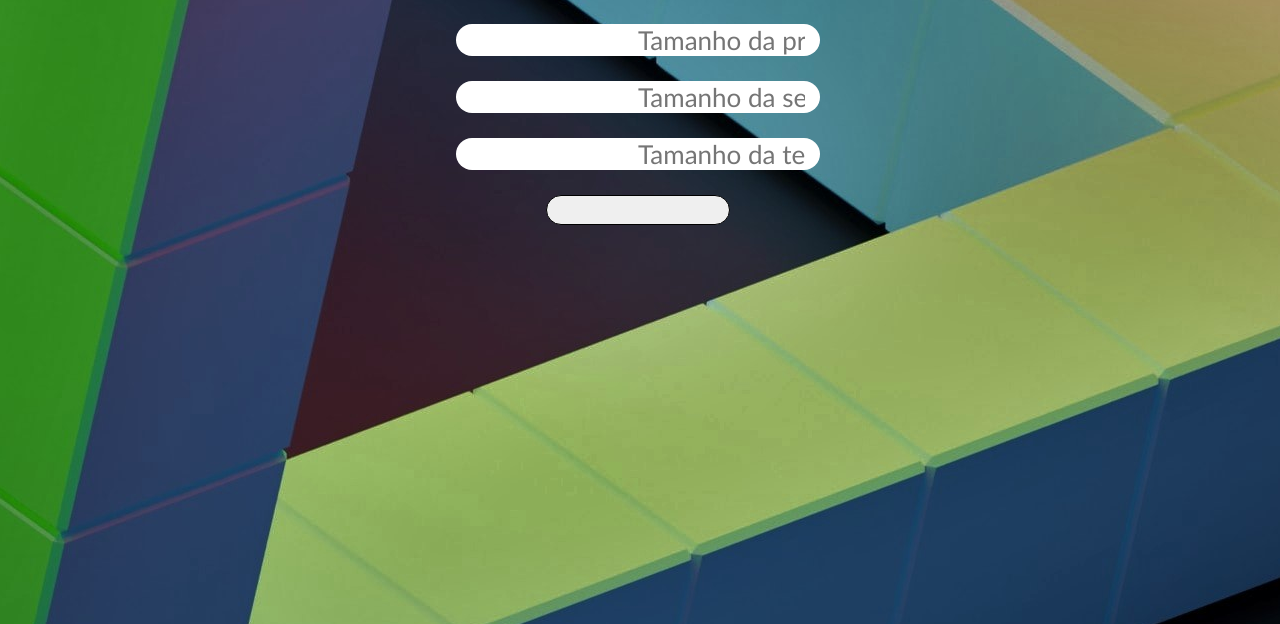
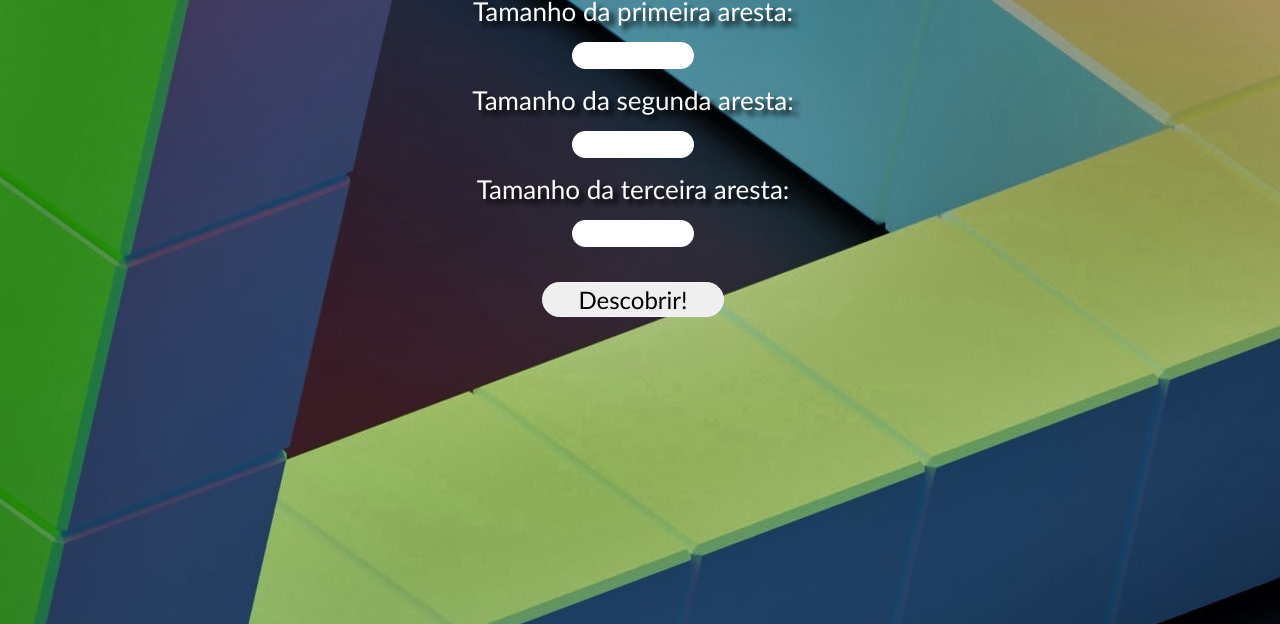
Before and after one commit to hamiltonGomes/SENAC-JavaScript, a plain HTML site: page aula6/atvEstruturaCondicionalAninhada/condiçãoExistênciaTriângulo/exemplo1.html in a window 1280 px wide. Shown: the part 176-800 px from the top of the page. Drawn offline with Linux system fonts and the light colour scheme.

Commit message:
concluído por hora

```diff
--- a/aula6/atvEstruturaCondicionalAninhada/condiçãoExistênciaTriângulo/exemplo1.html
+++ b/aula6/atvEstruturaCondicionalAninhada/condiçãoExistênciaTriângulo/exemplo1.html
@@ -11,18 +11,30 @@
 </head>
 
 <body>
-    <header>
-        <h1>Triângulos!</h1>
-        <p>Descubra o tipo de triângulo com o valor dos lados:</p>
-    </header>
-    <div>
-        <input id="tri" type="number" required placeholder="Tamanho da primeira aresta." onclick="button()">
-        <input id="tri" type="number" required placeholder="Tamanho da segunda aresta.">
-        <input id="tri" type="number" required placeholder="Tamanho da terceira aresta.">
-        <input id="button" type="button" value="Descobrir!" onclick="discover()">
+    <div class="container">
 
-        <h2 id="resultado"></h2>
+        <header>
+            <h1>Triângulos!</h1>
+            <p>Descubra o tipo de triângulo com o valor dos lados:</p>
+        </header>
+        <div class="calculo">
+            <label for="primeiro">Tamanho da primeira aresta:
+            </label>
+            <input id="tri" name="primeiro" type="number" required>
+
+            <label for="segundo">Tamanho da segunda aresta:
+            </label>
+            <input id="tri" name="segundo" type="number" required>
+
+            <label for="terceiro">Tamanho da terceira aresta:
+            </label>
+            <input id="tri" name="terceiro" type="number" required>
+
+            <input id="button" type="button" value="Descobrir!" onclick="discover()">
+
+        </div>
     </div>
+    <h2 id="resultado"></h2>
 </body>
 
 </html>
--- a/aula6/atvEstruturaCondicionalAninhada/condiçãoExistênciaTriângulo/script.js
+++ b/aula6/atvEstruturaCondicionalAninhada/condiçãoExistênciaTriângulo/script.js
@@ -8,7 +8,6 @@ function discover() {
     //      | b - c | < a < b + c
     //      | a - c | < b < a + c
     //      | a - b | < c < a + b
-
 
     let edge12 = edge1 - edge2
     if (edge12 < 0) {
@@ -30,15 +29,12 @@ function discover() {
         if ((edge1 + edge2 > edge3 && edge3 > edge12) && (edge2 + edge3 > edge1 && edge1 > edge23) && (edge3 + edge1 > edge2 && edge2 > edge31)) {
             if (edge1 == edge2 && edge1 == edge3) {
                 print.innerHTML = "Triângulo equilátero."
-                print.style.color = "blue"
             }
             else if (edge1 != edge2 && edge1 != edge3 && edge2 != edge3) {
                 print.innerHTML = "Triângulo escaleno."
-                print.style.color = "red"
             }
             else {
                 print.innerHTML = "Triângulo isóceles."
-                print.style.color = "green"
             }
         }
         else {
@@ -46,11 +42,3 @@ function discover() {
         }
     }
 }
-
-function button() {
-    let button1 = document.getElementsByTagName('input')[0]
-    let button2 = document.getElementsByTagName('input')[1]
-    let button3 = document.getElementsByTagName('input')[2]
-
-    button1.style.transform = ''
-}
--- a/aula6/atvEstruturaCondicionalAninhada/condiçãoExistênciaTriângulo/style.css
+++ b/aula6/atvEstruturaCondicionalAninhada/condiçãoExistênciaTriângulo/style.css
@@ -1,4 +1,4 @@
-*{
+* {
     font-family: 'Gill Sans', 'Gill Sans MT', Calibri, 'Trebuchet MS', sans-serif;
     box-sizing: border-box;
     margin: 0 auto;
@@ -7,57 +7,70 @@
 }
 
 body {
-    font-size: 26px;
     background-image: url(imagens/sachin-khadka-Tw4a-XxI0O0-unsplash.jpg);
     background-repeat: no-repeat;
     background-position: center;
     background-attachment: fixed;
-    width: 95vw;
-    margin: 30px;
+}
+
+header {
     display: flex;
     align-items: center;
     flex-direction: column;
-    gap: 40px;
+    font-size: 32px;
 }
 
-header {
-    text-shadow: 5px 5px 5px black;
+.container {
+    font-size: 26px;
+    width: 95vw;
+    margin: 25px;
     display: flex;
     align-items: center;
     flex-direction: column;
-    font-size: 36px;
+    gap: 30px;
+    text-shadow: 5px 5px 5px black;
 }
 
-input {
-    font-size: 26px;
+.calculo {
+    width: 100%;
+    display: flex;
+    align-items: center;
+    flex-direction: column;
+    gap: 15px;
+}
+
+#tri {
+    font-size: 22px;
     color: black;
-    cursor: pointer;
-    width: 30%;
-    padding-left: 15%;
+    cursor: auto pointer;
+    width: 10%;
+    text-align: center;
     border-radius: 2.5em;
     border: 0px solid;
 }
 
-div{
-    width: 100%;
-    display: flex;
-    align-items: center;
-    flex-direction: column;
-    gap: 25px;
-}
-
 #button {
-    width: 100px;
-    height: 30px;
+    color: black;
+    cursor: pointer;
+    font-size: 24px;
+    margin-top: 20px;
+    width: 15%;
+    height: 35px;
     border-radius: 2.5em;
-    border: 1px solid;
+    border: 1px solid whitesmoke;
 }
 
 #button:hover {
-    transform: scale(1.1);
+    background-color: black;
+    color: whitesmoke;
+    border: 1px solid black;
+    transition-delay: 100ms;
 }
 
 #resultado {
     text-align: center;
-    color: grey;
+    margin-top: 45px;
+    font-size: 32px;
+    color: black;
+    text-shadow: 1px 1px 1px white;
 }
```
